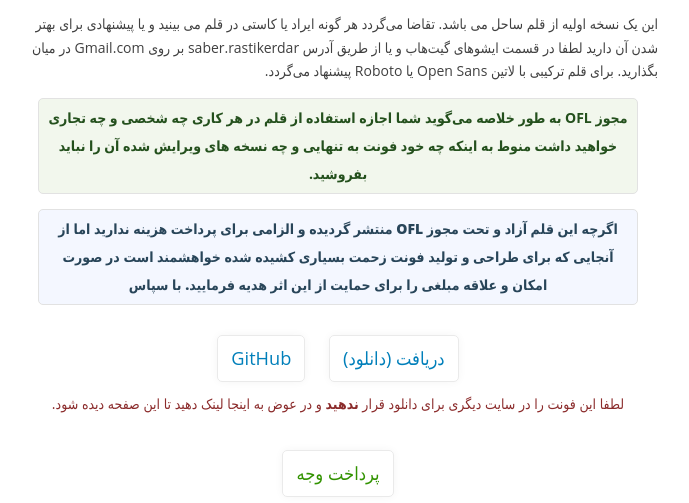
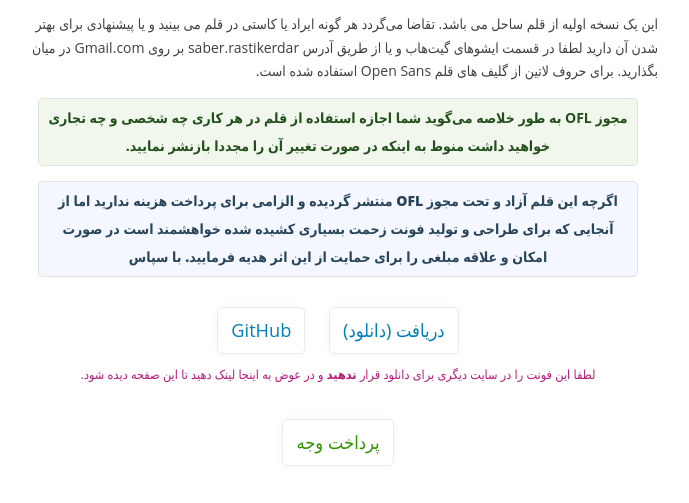
Before and after one commit to rastikerdar/sahel-font, a plain HTML site: page index.html in a window 1280 px wide. Shown: the part 150-653 px from the top of the page, without its empty margins (302-991 px from the left). Drawn offline with Linux system fonts and the light colour scheme; a web font is replaced by a local one.

Commit message:
update text

```diff
--- a/index.html
+++ b/index.html
@@ -340,13 +340,14 @@
             <h3 class="inthename">به نام دوست</h3>
             <h1 class="bigtitle">فونت ساحل</h1>
             <h3 class="normaltitle">در وزن‌های معمولی، ضخیم و تیتر تقدیم می گردد.</h3>
-            <div class="description">این یک  نسخه اولیه از قلم ساحل می باشد. تقاضا می‌گردد هر گونه ایراد یا کاستی در قلم می بینید و یا پیشنهادی برای بهتر شدن آن دارید لطفا در قسمت ایشوهای گیت‌هاب و یا از طریق آدرس saber.rastikerdar بر روی Gmail.com در میان بگذارید. برای قلم ترکیبی با لاتین Open Sans یا Roboto پیشنهاد می‌گردد.</div>
-            <div class="infobox license">مجوز OFL به طور خلاصه می‌گوید شما اجازه استفاده از قلم در هر کاری چه شخصی و چه تجاری خواهید داشت منوط به اینکه چه خود فونت‌ به تنهایی و چه نسخه های ویرایش شده آن را نباید بفروشید.</div>
+            <div class="description">این یک  نسخه اولیه از قلم ساحل می باشد. تقاضا می‌گردد هر گونه ایراد یا کاستی در قلم می بینید و یا پیشنهادی برای بهتر شدن آن دارید لطفا در قسمت ایشوهای گیت‌هاب و یا از طریق آدرس saber.rastikerdar بر روی Gmail.com در میان بگذارید.
+            برای حروف لاتین از گلیف های قلم Open Sans استفاده شده است.</div>
+            <div class="infobox license">مجوز OFL به طور خلاصه می‌گوید شما اجازه استفاده از قلم در هر کاری چه شخصی و چه تجاری خواهید داشت منوط به اینکه در صورت تغییر آن را مجددا بازنشر نمایید.</div>
             <div class="infobox donate">اگرچه این قلم آزاد و تحت مجوز OFL منتشر گردیده و الزامی برای پرداخت هزینه ندارید اما از آنجایی که برای طراحی و تولید فونت زحمت بسیاری کشیده شده خواهشمند است در صورت امکان و علاقه مبلغی را برای حمایت از این اثر هدیه فرمایید. با سپاس</div>
             <div class="get">
                 <a href="https://github.com/rastikerdar/sahel-font/releases/download/v1.0.0-alpha2/sahel-font-v1.0.0-alpha2.zip" class="download">دریافت (دانلود)</a>
                 <a href="https://github.com/rastikerdar/sahel-font" class="github">GitHub</a>
-                <div style="color: #8b2b2b">لطفا این فونت را در سایت دیگری برای دانلود قرار <b style="font-weight: 900;">ندهید</b> و در عوض به اینجا لینک دهید تا این صفحه دیده شود.</div>
+                <div style="color: #b81a78; font-size: 0.9em;">لطفا این فونت را در سایت دیگری برای دانلود قرار <b style="font-weight: 900;">ندهید</b> و در عوض به اینجا لینک دهید تا این صفحه دیده شود.</div>
                 <br>
                 <a href="https://www.payping.ir/saber" class="payment">
                     پرداخت وجه
```
